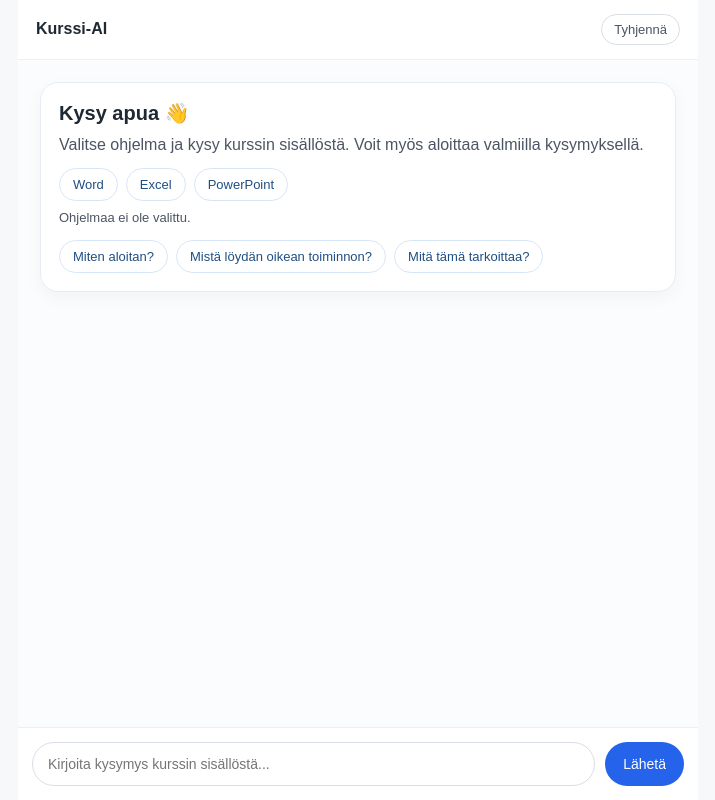
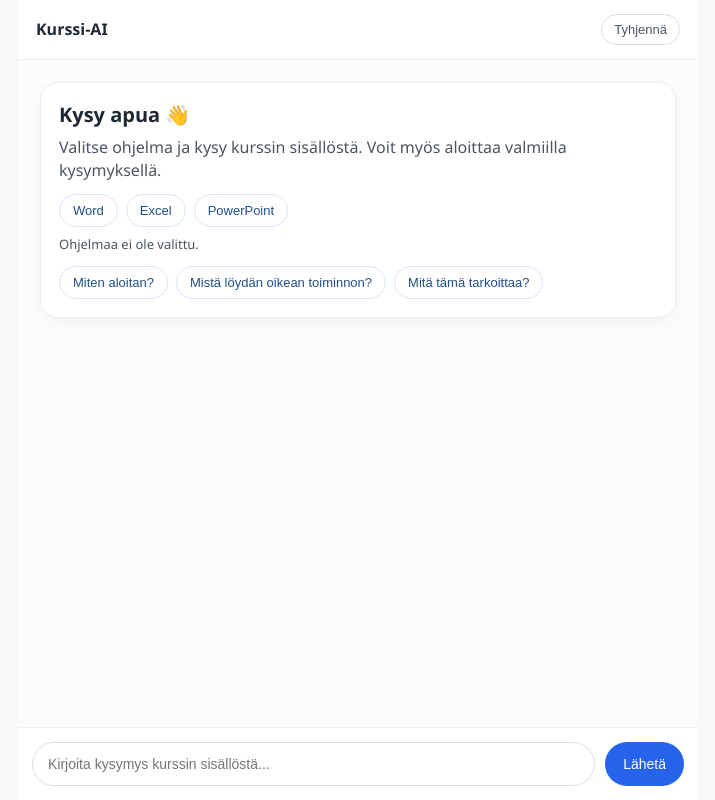
Before and after one commit to DLSDesign/kurssi-ai, a website: page public/index.html in a window 1280 px wide. Shown: the whole page, without its empty margins (282-997 px from the left). Drawn offline with Linux system fonts and the light colour scheme.

Commit message:
tekstin fontit muutettu

```diff
--- a/public/index.html
+++ b/public/index.html
@@ -6,7 +6,7 @@
 
 <style>
 body {
-  font-family: Arial, sans-serif;
+  font-family: "Segoe UI", "Helvetica Neue", Arial, sans-serif;
   background: #f7f8fa;
   margin: 0;
   height: 100vh;
@@ -106,6 +106,7 @@ body {
 .welcome h2 {
   margin: 0 0 8px 0;
   font-size: 20px;
+font-weight: 600;
 }
 
 .welcome p {
@@ -151,6 +152,7 @@ body {
   border-radius: 18px;
   line-height: 1.55;
   font-size: 14px;
+font-weight: 400;
 }
 
 .user {
```
